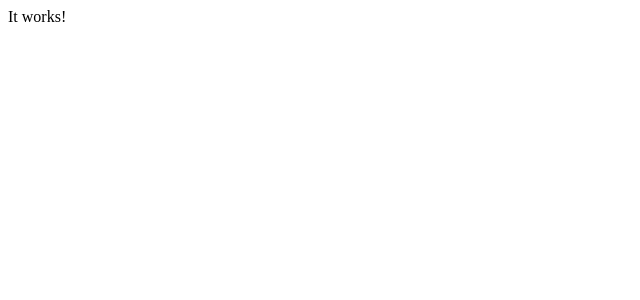
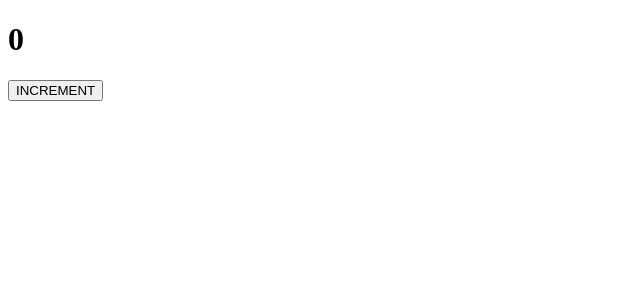
Before and after one commit to victorizbitskiy/react-site, a React (Create React App) app: page / in a window 1280 px wide. Shown: the top 300 px of the page, without its empty margins (0-640 px from the left). Built offline with nearby package versions, Linux system fonts and the light colour scheme.

Commit message:
add react toolkit slice

```diff
--- a/src/App.tsx
+++ b/src/App.tsx
@@ -1,7 +1,18 @@
 import React, { FC } from "react";
+import { userSlice } from "./store/reducers/UserSlice";
+import { useAppDispatch, useAppSelector } from "./hooks/redux";
 
 const App: FC = () => {
-  return <div>It works!</div>;
+  const {count} = useAppSelector(state => state.userReducer)
+  const {increment} = userSlice.actions
+  const dispatch = useAppDispatch()
+
+  return (
+  <div>
+    <h1>{count}</h1>
+    <button onClick={() => dispatch(increment(1))}>INCREMENT</button>
+  </div>
+  );
 };
 
 export default App;
--- /dev/null
+++ b/src/hooks/redux.ts
@@ -0,0 +1,6 @@
+import { useSelector } from "react-redux";
+import { TypedUseSelectorHook, useDispatch } from "react-redux";
+import { AppDispatch, RootState } from "../store/store";
+
+export const useAppDispatch = () => useDispatch<AppDispatch>()
+export const useAppSelector: TypedUseSelectorHook<RootState> = useSelector
--- a/src/index.tsx
+++ b/src/index.tsx
@@ -1,12 +1,19 @@
 import React from "react";
 import ReactDOM from "react-dom/client";
+import { Provider } from "react-redux";
+import { BrowserRouter } from "react-router-dom";
 import App from "./App";
+import { setupStore } from "./store/store";
 
 const root = ReactDOM.createRoot(
   document.getElementById("root") as HTMLElement
 );
 root.render(
   <React.StrictMode>
-    <App />
+    <Provider store={setupStore()}>
+      <BrowserRouter>
+        <App />
+      </BrowserRouter>
+    </Provider>
   </React.StrictMode>
 );
--- /dev/null
+++ b/src/models/IPost.ts
@@ -0,0 +1,4 @@
+export interface IPost{
+  id: number,
+  head: string
+}
--- /dev/null
+++ b/src/store/reducers/UserSlice.ts
@@ -0,0 +1,29 @@
+import { createSlice, PayloadAction } from "@reduxjs/toolkit";
+import { IPost } from "../../models/IPost";
+
+interface PostState {
+  posts: IPost[];
+  isLoading: boolean;
+  error: string;
+  count: number;
+}
+
+const initialState: PostState = {
+  posts: [],
+  isLoading: false,
+  error: '',
+  count: 0
+}
+
+export const userSlice = createSlice({
+  name: 'post',
+  initialState,
+  reducers: {
+    increment(state, action: PayloadAction<number>) {
+      state.count += action.payload
+    }
+
+  }
+})
+
+export default userSlice.reducer;
--- /dev/null
+++ b/src/store/store.ts
@@ -0,0 +1,16 @@
+import { combineReducers, configureStore } from "@reduxjs/toolkit";
+import userReducer from './reducers/UserSlice';
+
+const rootReducer = combineReducers({
+  userReducer
+})
+
+export const setupStore = () => {
+  return configureStore({
+    reducer: rootReducer
+  })
+}
+
+export type RootState = ReturnType<typeof rootReducer>
+export type AppStore = ReturnType<typeof setupStore>
+export type AppDispatch = AppStore['dispatch']
```
Also changed, not shown: package.json (+7 -0 lines), 1 other file (tests, documents, lock files or other folders).
